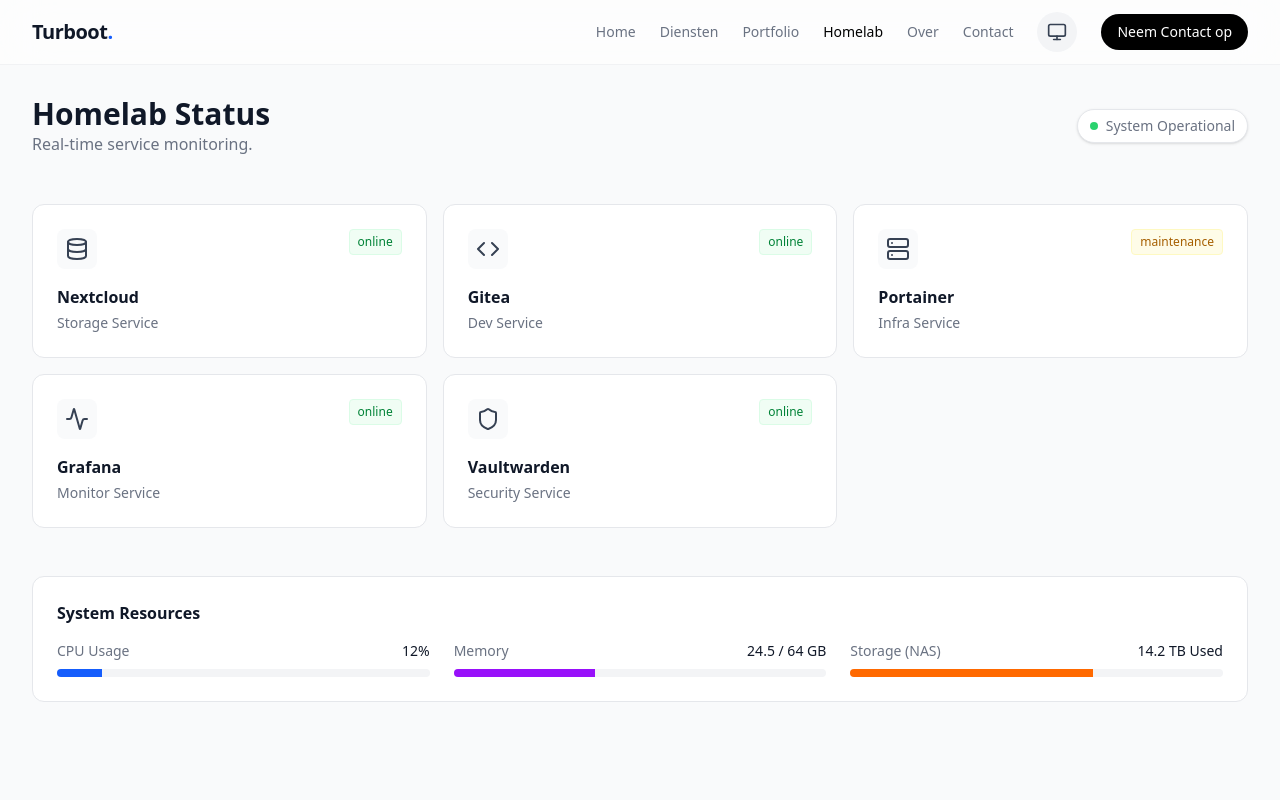
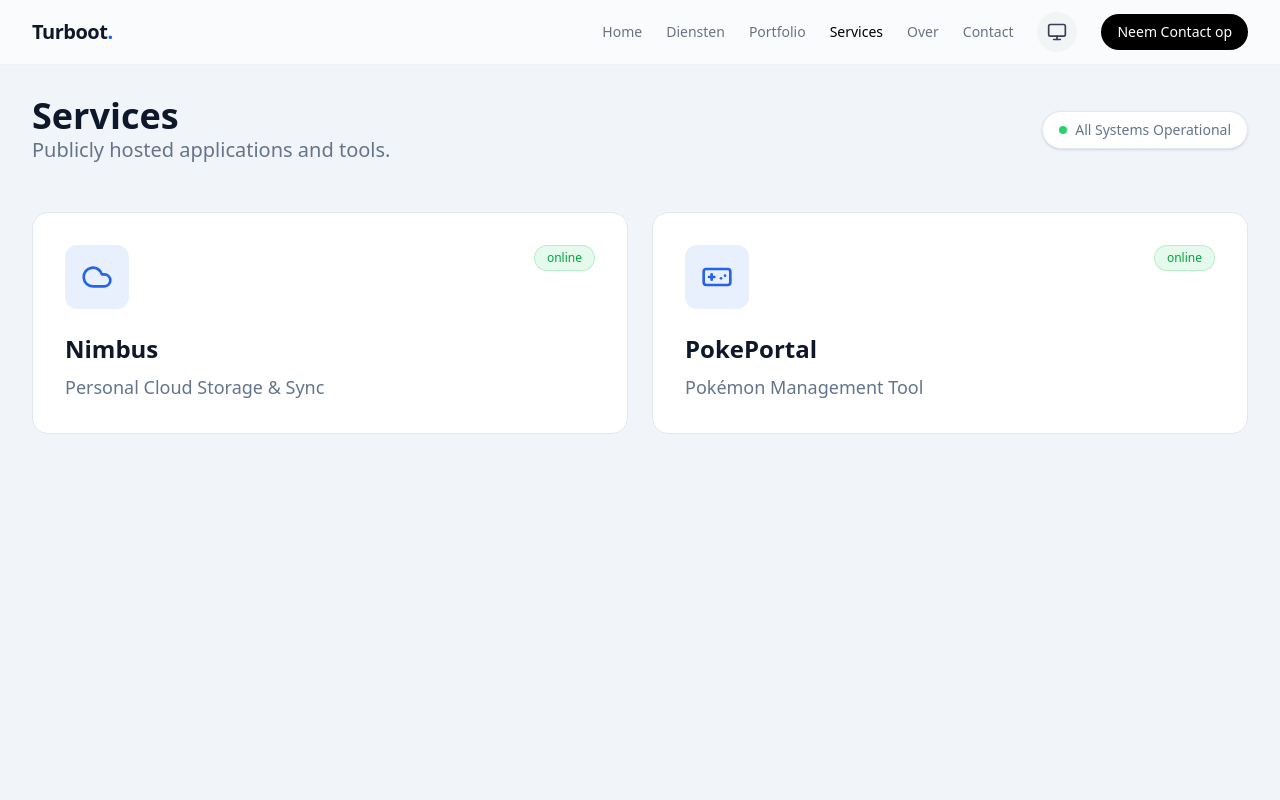
Before and after one commit to Turbootzz/TurbootWeb, a Next.js app: page /homelab in a window 1280 px wide. Shown: the top 800 px of the page. Built offline with nearby package versions, Linux system fonts and the light colour scheme.

Commit message:
feat(nav): rename homelab to services and update links

```diff
--- a/src/app/homelab/page.tsx
+++ b/src/app/homelab/page.tsx
@@ -1,145 +1,74 @@
 import { Container } from "@/components/layout/Container"
-import { Server, Shield, Database, Activity, ExternalLink } from "lucide-react"
-import type { SVGProps } from "react"
+import { ScrollReveal } from "@/components/ui/ScrollReveal"
+import { Cloud, Gamepad, Server, ExternalLink } from "lucide-react"
 
 const services = [
   {
-    name: "Nextcloud",
-    url: "https://cloud.turboot.nl",
+    name: "Nimbus",
+    url: "https://nimbus.turboot.com",
+    description: "Personal Cloud Storage & Sync",
     status: "online",
-    type: "Storage",
-    icon: Database,
-  },
-  { name: "Gitea", url: "https://git.turboot.nl", status: "online", type: "Dev", icon: CodeIcon },
-  {
-    name: "Portainer",
-    url: "https://docker.turboot.nl",
-    status: "maintenance",
-    type: "Infra",
-    icon: Server,
+    icon: Cloud,
   },
   {
-    name: "Grafana",
-    url: "https://monitor.turboot.nl",
+    name: "PokePortal",
+    url: "https://pokeportal.app",
+    description: "Pokémon Management Tool",
     status: "online",
-    type: "Monitor",
-    icon: Activity,
-  },
-  {
-    name: "Vaultwarden",
-    url: "https://pass.turboot.nl",
-    status: "online",
-    type: "Security",
-    icon: Shield,
+    icon: Gamepad,
   },
 ]
 
-function CodeIcon(props: SVGProps<SVGSVGElement>) {
-  return (
-    <svg
-      {...props}
-      xmlns="http://www.w3.org/2000/svg"
-      width="24"
-      height="24"
-      viewBox="0 0 24 24"
-      fill="none"
-      stroke="currentColor"
-      strokeWidth="2"
-      strokeLinecap="round"
-      strokeLinejoin="round"
-    >
-      <polyline points="16 18 22 12 16 6" />
-      <polyline points="8 6 2 12 8 18" />
-    </svg>
-  )
+export const metadata = {
+  title: "Hosted Services - Turboot",
+  description: "Overview of publicly hosted services and applications.",
 }
 
-export const metadata = {
-  title: "Homelab Hub - Turboot",
-  description: "Private service status dashboard.",
-}
-
-export default function HomelabPage() {
+export default function ServicesPage() {
   return (
-    <main className="min-h-screen bg-gray-50 pt-24 pb-20 dark:bg-gray-900">
+    <main className="bg-background min-h-screen pt-24 pb-20">
       <Container>
-        <div className="mb-12 flex items-center justify-between">
+        <ScrollReveal>
+          <div className="mb-12 flex flex-col gap-4 md:flex-row md:items-center md:justify-between">
             <div>
-            <h1 className="text-3xl font-bold text-gray-900 dark:text-gray-100">Homelab Status</h1>
-            <p className="text-gray-500 dark:text-gray-400">Real-time service monitoring.</p>
+              <h1 className="text-foreground text-4xl font-bold">Services</h1>
+              <p className="text-muted-foreground text-xl">
+                Publicly hosted applications and tools.
+              </p>
             </div>
-          <div className="flex items-center gap-2 rounded-full border border-gray-200 bg-white px-3 py-1.5 text-sm text-gray-500 shadow-sm dark:border-gray-700 dark:bg-gray-800 dark:text-gray-400">
+            <div className="border-border bg-card text-muted-foreground flex items-center gap-2 rounded-full border px-4 py-2 text-sm shadow-sm">
               <div className="h-2 w-2 animate-pulse rounded-full bg-green-500" />
-            System Operational
+              All Systems Operational
             </div>
           </div>
+        </ScrollReveal>
 
-        <div className="grid gap-4 md:grid-cols-2 lg:grid-cols-3">
-          {services.map((service) => (
+        <div className="grid gap-6 md:grid-cols-2">
+          {services.map((service, index) => (
+            <ScrollReveal key={service.name} delay={index * 100} animation="scale-up">
               <a
-              key={service.name}
                 href={service.url}
                 target="_blank"
                 rel="noopener noreferrer"
-              className="group block rounded-xl border border-gray-200 bg-white p-6 transition-all hover:border-blue-300 hover:shadow-md dark:border-gray-700 dark:bg-gray-800 dark:hover:border-blue-600"
+                className="group border-border bg-card hover:border-primary/50 hover:shadow-primary/5 block h-full rounded-2xl border p-8 transition-all duration-300 hover:shadow-xl"
               >
-              <div className="mb-4 flex items-start justify-between">
-                <div className="rounded-lg bg-gray-50 p-2 transition-colors group-hover:bg-blue-50 dark:bg-gray-700 dark:group-hover:bg-blue-900/30">
-                  <service.icon className="h-6 w-6 text-gray-700 group-hover:text-blue-600 dark:text-gray-300 dark:group-hover:text-blue-400" />
+                <div className="mb-6 flex items-start justify-between">
+                  <div className="bg-primary/10 text-primary group-hover:bg-primary group-hover:text-primary-foreground rounded-xl p-4 transition-transform duration-300 group-hover:scale-110">
+                    <service.icon className="h-8 w-8" />
                   </div>
-                <div
-                  className={`rounded border px-2 py-1 text-xs font-medium ${
-                    service.status === "online"
-                      ? "border-green-100 bg-green-50 text-green-700 dark:border-green-800 dark:bg-green-900/30 dark:text-green-400"
-                      : "border-yellow-100 bg-yellow-50 text-yellow-700 dark:border-yellow-800 dark:bg-yellow-900/30 dark:text-yellow-400"
-                  }`}
-                >
+                  <div className="rounded-full border border-green-500/20 bg-green-500/10 px-3 py-1 text-xs font-medium text-green-600 dark:text-green-400">
                     {service.status}
                   </div>
                 </div>
 
-              <h3 className="mb-1 flex items-center gap-2 font-bold text-gray-900 dark:text-gray-100">
+                <h3 className="text-foreground group-hover:text-primary mb-2 flex items-center gap-2 text-2xl font-bold transition-colors">
                   {service.name}
-                {service.status === "online" && (
-                  <ExternalLink className="h-3 w-3 text-gray-400 opacity-0 transition-opacity group-hover:opacity-100 dark:text-gray-500" />
-                )}
+                  <ExternalLink className="h-5 w-5 opacity-0 transition-all duration-300 group-hover:translate-x-1 group-hover:opacity-100" />
                 </h3>
-              <p className="text-sm text-gray-500 dark:text-gray-400">{service.type} Service</p>
+                <p className="text-muted-foreground text-lg">{service.description}</p>
               </a>
+            </ScrollReveal>
           ))}
-        </div>
-
-        <div className="mt-12 rounded-xl border border-gray-200 bg-white p-6 dark:border-gray-700 dark:bg-gray-800">
-          <h3 className="mb-4 font-bold text-gray-900 dark:text-gray-100">System Resources</h3>
-          <div className="grid gap-6 md:grid-cols-3">
-            <div>
-              <div className="mb-2 flex justify-between text-sm">
-                <span className="text-gray-500 dark:text-gray-400">CPU Usage</span>
-                <span className="font-mono text-gray-900 dark:text-gray-100">12%</span>
-              </div>
-              <div className="h-2 overflow-hidden rounded-full bg-gray-100 dark:bg-gray-700">
-                <div className="h-full w-[12%] bg-blue-600 dark:bg-blue-500" />
-              </div>
-            </div>
-            <div>
-              <div className="mb-2 flex justify-between text-sm">
-                <span className="text-gray-500 dark:text-gray-400">Memory</span>
-                <span className="font-mono text-gray-900 dark:text-gray-100">24.5 / 64 GB</span>
-              </div>
-              <div className="h-2 overflow-hidden rounded-full bg-gray-100 dark:bg-gray-700">
-                <div className="h-full w-[38%] bg-purple-600 dark:bg-purple-500" />
-              </div>
-            </div>
-            <div>
-              <div className="mb-2 flex justify-between text-sm">
-                <span className="text-gray-500 dark:text-gray-400">Storage (NAS)</span>
-                <span className="font-mono text-gray-900 dark:text-gray-100">14.2 TB Used</span>
-              </div>
-              <div className="h-2 overflow-hidden rounded-full bg-gray-100 dark:bg-gray-700">
-                <div className="h-full w-[65%] bg-orange-500 dark:bg-orange-400" />
-              </div>
-            </div>
-          </div>
         </div>
       </Container>
     </main>
--- a/src/lib/constants.ts
+++ b/src/lib/constants.ts
@@ -2,7 +2,7 @@
   { href: "/", label: "Home" },
   { href: "/diensten", label: "Diensten" },
   { href: "/portfolio", label: "Portfolio" },
-  { href: "/homelab", label: "Homelab" },
+  { href: "/homelab", label: "Services" },
   { href: "/over", label: "Over" },
   { href: "/contact", label: "Contact" },
 ] as const
```
Lines whose indentation alone changed are shown as unchanged.
